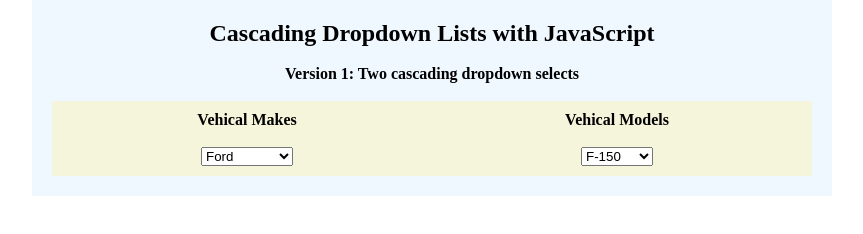
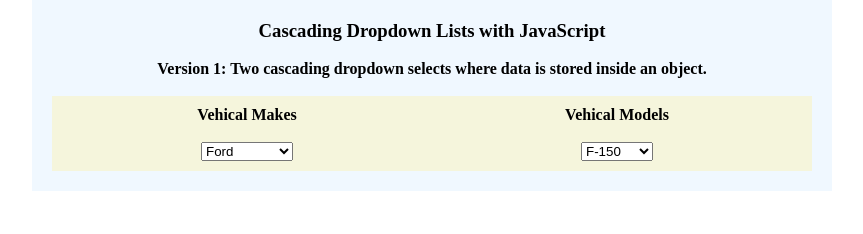
Before and after one commit to joselvelez/30submits30days, a plain HTML site: page d03/index.html in a window 1280 px wide. Shown: the whole page, without its empty margins (208-1071 px from the left). Drawn offline with Linux system fonts and the light colour scheme.

Commit message:
updated description

```diff
--- a/d03/index.html
+++ b/d03/index.html
@@ -10,9 +10,9 @@
 <body>
   <section>
       <div class="container">
-        <h2>Cascading Dropdown Lists with JavaScript</h2>
+        <h3>Cascading Dropdown Lists with JavaScript</h3>
         <br>
-        <h4>Version 1: Two cascading dropdown selects</h4>
+        <h4>Version 1: Two cascading dropdown selects where data is stored inside an object.</h4>
         <br>
         <div class="ddlContainers">
             <div class="selectBox">
```
